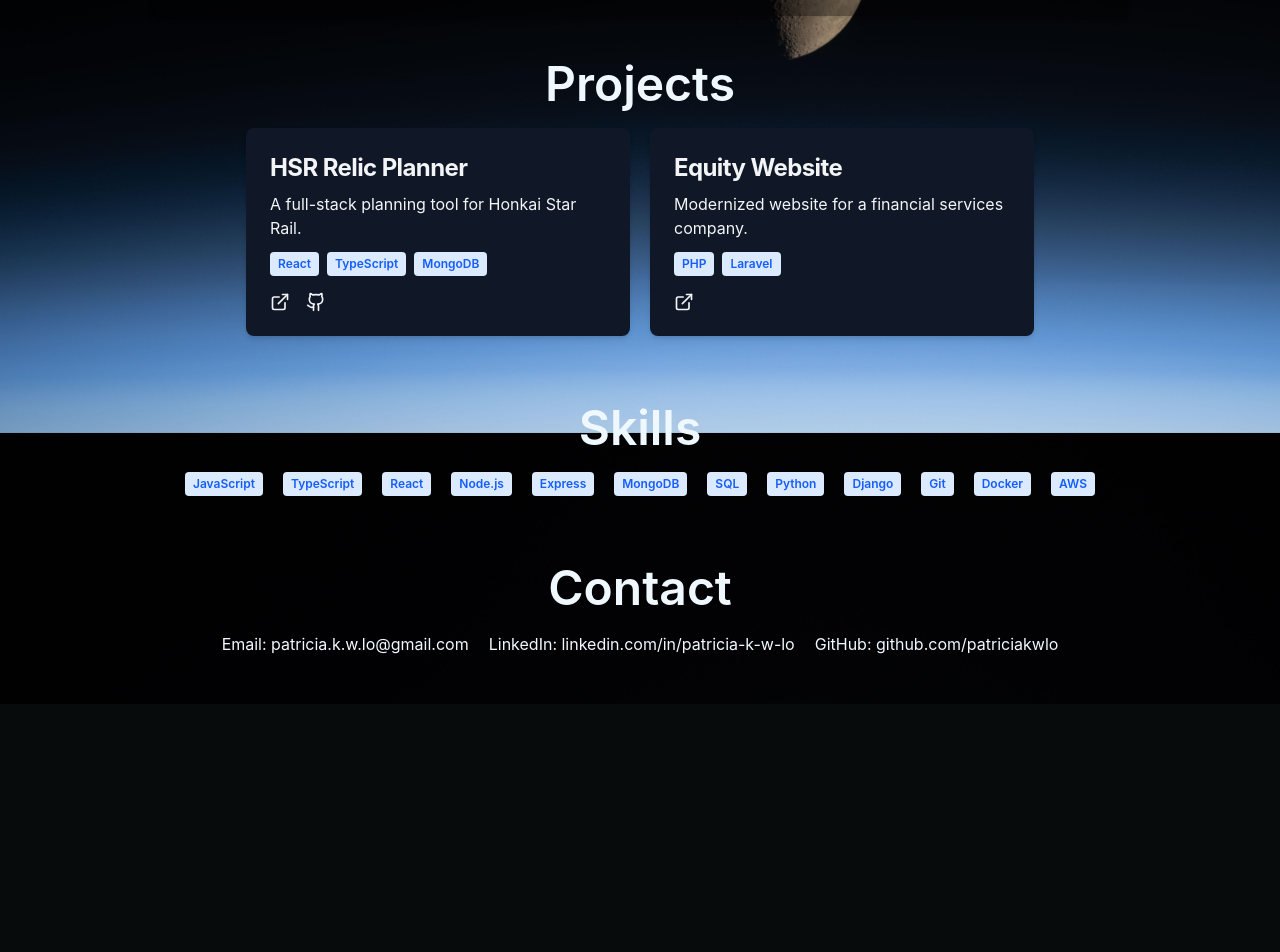
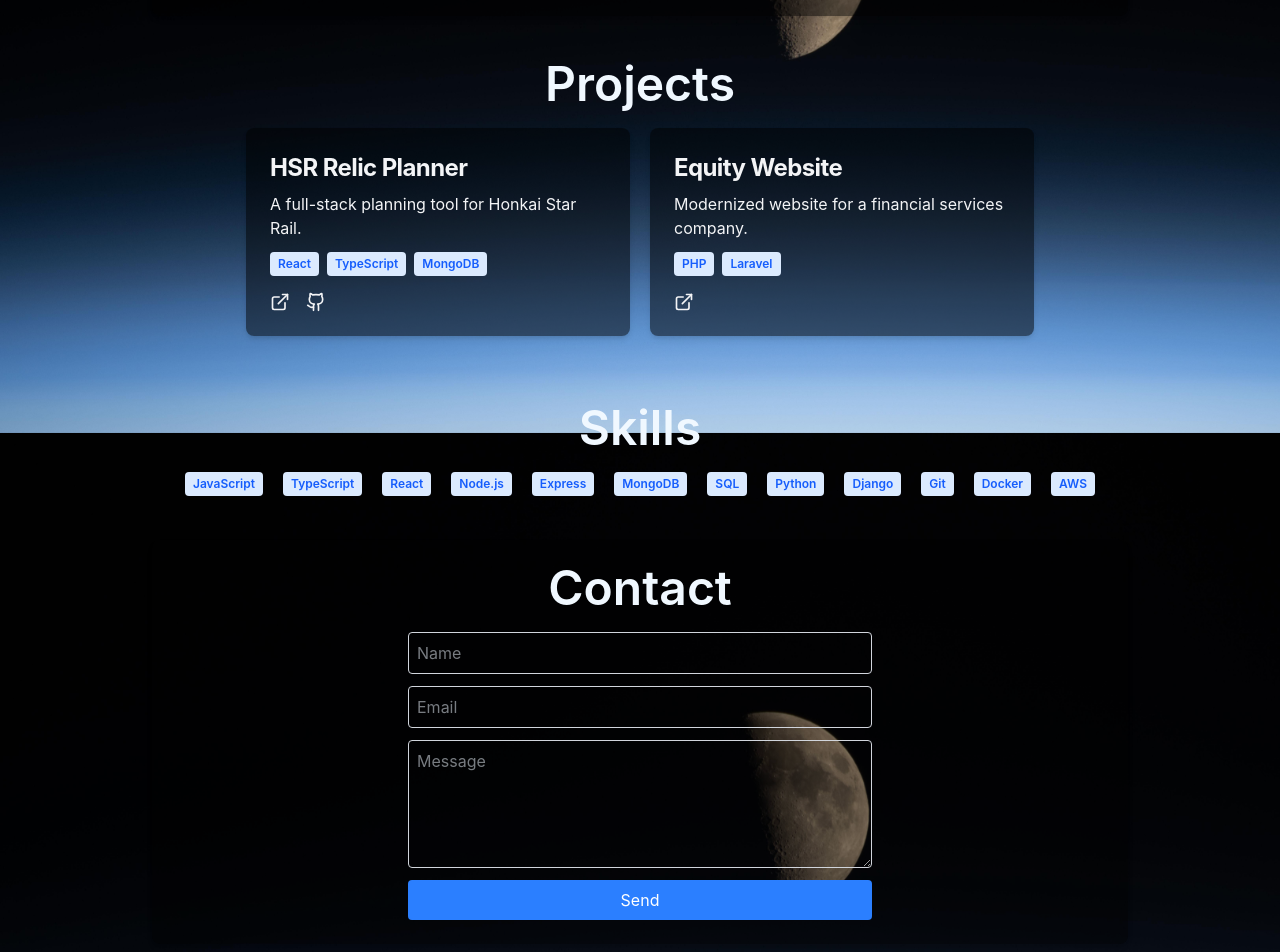
Before and after one commit to pkwlo/Portfolio, a React (Vite) app: page / in a window 1280 px wide. Shown: the part 420-1372 px from the top of the page. Before the commit the page ends 1124 px from the top, so only its background shows below. Built offline with nearby package versions, Linux system fonts and the light colour scheme.

Commit message:
add a contact form

```diff
--- a/src/components/ProjectCard.tsx
+++ b/src/components/ProjectCard.tsx
@@ -20,7 +20,7 @@ export default function ProjectCard({ title, description, tags, site, github }:
   console.log(links);
 
   return (
-    <div className="project-card max-w-sm p-6 bg-gray-900 rounded-lg shadow-md hover:shadow-xl transition-shadow duration-300">
+    <div className="project-card max-w-sm p-6 bg-black/50 rounded-lg shadow-md hover:shadow-xl transition-shadow duration-300">
       <h5 className="mb-2 text-2xl font-bold tracking-tight text-gray-100">{title}</h5>
       <p className="mb-3 font-normal text-gray-100">{description}</p>
 
--- a/src/sections/About.tsx
+++ b/src/sections/About.tsx
@@ -3,15 +3,11 @@ import { motion } from "framer-motion";
 export default function About() {
   return (
     <motion.div
-      // 1. Initial state (Hidden and 20px lower)
       initial={{ opacity: 0, y: 20 }}
-      // 2. Animate to this state when it enters the screen
       whileInView={{ opacity: 1, y: 0 }}
-      // 3. Settings for the scroll trigger
       viewport={{ once: false, amount: 0.3 }}
-      // 4. How the animation feels (duration and smoothing)
       transition={{ duration: 0.6, ease: "easeOut" }}
-      className="about p-6 flex flex-col text-center bg-black/40 rounded-lg shadow-md"
+      className="about p-6 flex flex-col text-center bg-black/50 rounded-lg shadow-md"
     >
         <p className="text-5xl font-semibold mb-5">PATRICIA</p>
         <p className="text-2xl font-semibold">Software Developer</p>
--- a/src/sections/Contact.tsx
+++ b/src/sections/Contact.tsx
@@ -1,11 +1,14 @@
 export default function Contact() {
     return (
-        <div className="contact p-6">
+        <div className="contact p-6 bg-black/40 rounded-lg shadow-md">
             <p className="text-5xl font-semibold mb-5 flex justify-center">Contact</p>
             <div className="flex flex-row flex-wrap gap-5 justify-center">
-                <p>Email: <a href="mailto:patricia.k.w.lo@gmail.com">patricia.k.w.lo@gmail.com</a></p>
-                <p>LinkedIn: <a href="https://www.linkedin.com/in/patricia-k-w-lo/" target="_blank" rel="noopener noreferrer">linkedin.com/in/patricia-k-w-lo</a></p>
-                <p>GitHub: <a href="https://github.com/patriciakwlo" target="_blank" rel="noopener noreferrer">github.com/patriciakwlo</a></p>
+                <form action="https://formsubmit.co/d81c8b26f49a62cbbff6df820c531b8c" method="POST" className="flex flex-col gap-3 w-full md:w-1/2">
+                    <input type="text" name="name" placeholder="Name" className="p-2 border border-gray-300 rounded" required />
+                    <input type="email" name="email" placeholder="Email" className="p-2 border border-gray-300 rounded" required />
+                    <textarea name="message" placeholder="Message" className="p-2 border border-gray-300 rounded h-32" required></textarea>
+                    <button type="submit" className="bg-blue-500 text-white p-2 rounded hover:bg-blue-600 transition">Send</button>
+                </form>
             </div>
         </div>
     );
```
Also changed, not shown: src/sections/Projects.tsx (+1 -6 lines), 1 other file (tests, documents, lock files or other folders).
